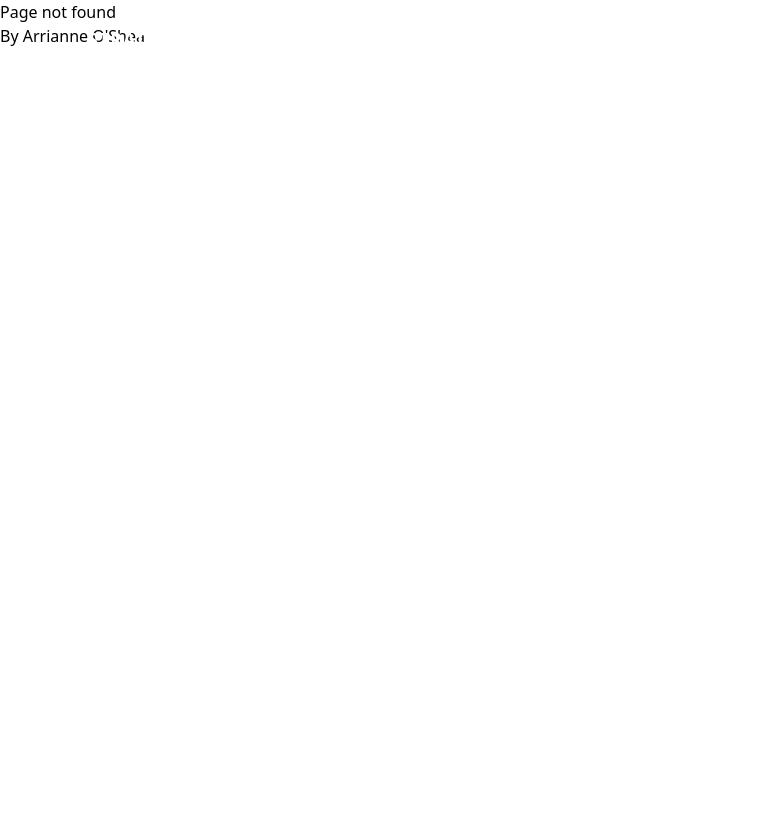
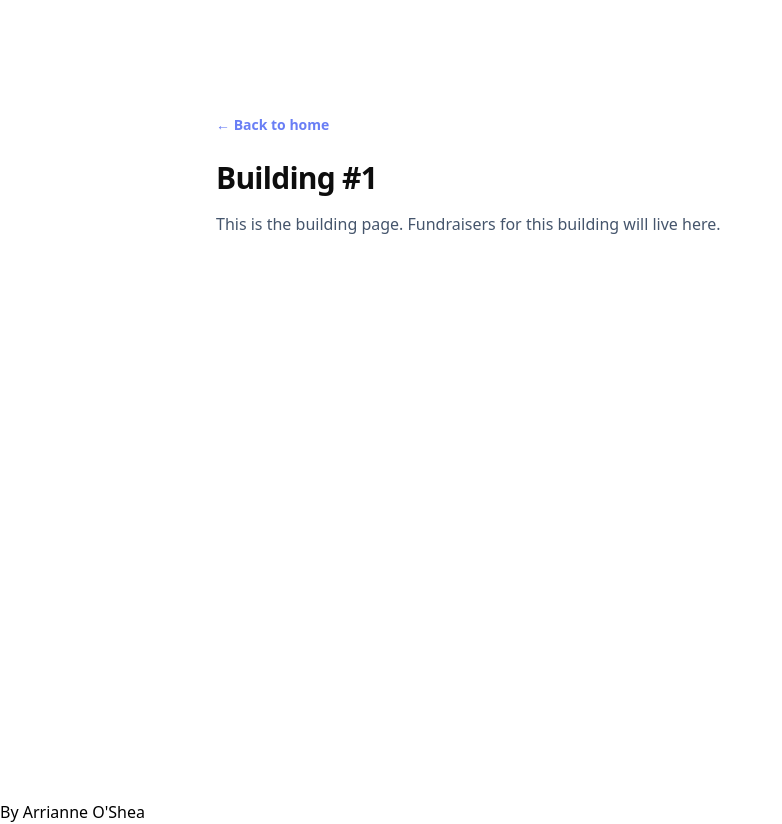
Before and after one commit to arrianne/crowdfunding_frontend, a React (Vite) app: page /buildings/1 in a window 1280 px wide. Before the commit this address had no page. Shown: the whole page, without its empty margins (0-782 px from the left). Before the commit the page ends 800 px from the top, so only its background shows below. Built offline with nearby package versions, Linux system fonts and the light colour scheme.

Commit message:
staring the building page functionality and how that links to the individual fundraiser

```diff
--- /dev/null
+++ b/src/api/get-buildings.js
@@ -0,0 +1,13 @@
+async function getBuildings() {
+  const url = `${import.meta.env.VITE_API_URL}/buildings`;
+
+  const response = await fetch(url);
+
+  if (!response.ok) {
+    throw new Error("Failed to fetch buildings");
+  }
+
+  return await response.json();
+}
+
+export default getBuildings;
--- a/src/components/FundraiserCard.jsx
+++ b/src/components/FundraiserCard.jsx
@@ -1,56 +1,52 @@
 import { Link } from "react-router-dom";
 
-function FundraiserCard({ fundraiserData }) {
+function FundraiserCard({ fundraiserData, building }) {
   const fundraiserLink = `/fundraiser/${fundraiserData.id}`;
+  const buildingLink = `/buildings/${fundraiserData.building}`;
 
   return (
-    <Link
-      to={fundraiserLink}
-      className="group block overflow-hidden rounded-2xl bg-white ring-1 ring-blueDeep/10 shadow-sm transition hover:-translate-y-1 hover:shadow-lg hover:ring-blueBright/25"
-    >
-      {/* Image */}
-      <div className="relative h-44 overflow-hidden bg-blueSky/30">
+    <div className="rounded-2xl border border-slate-200 bg-white p-5 shadow-sm">
+      <Link to={fundraiserLink} className="block">
         <img
           src={fundraiserData.image}
           alt={fundraiserData.title}
-          className="h-full w-full object-cover transition-transform duration-500 group-hover:scale-105"
+          className="h-44 w-full rounded-xl object-cover"
           onError={(e) => {
             e.currentTarget.onerror = null;
             e.currentTarget.src = "/images/placeholder.png";
           }}
         />
-
-        {/* Soft colour wash to match your palette */}
-        <div className="absolute inset-0 bg-gradient-to-t from-blueSky/40 via-transparent to-transparent" />
-
-        {/* Little corner badge */}
-        <div className="absolute left-3 top-3 rounded-full bg-white/80 px-3 py-1 text-xs font-semibold text-blueDeep ring-1 ring-blueDeep/10 backdrop-blur">
-          Community
-        </div>
-      </div>
-
-      {/* Content */}
-      <div className="p-5">
-        <h3 className="text-base font-extrabold leading-snug text-ink line-clamp-2">
+        <h3 className="mt-4 text-lg font-extrabold tracking-tight text-ink">
           {fundraiserData.title}
         </h3>
+        <p className="mt-2 text-sm text-slate-600 line-clamp-2">
+          {fundraiserData.description}
+        </p>
+      </Link>
 
-        <p className="mt-2 text-sm text-blueDeep/80 line-clamp-2">
-          A small chip-in can make a big difference.
-        </p>
+      {/* ✅ Building link */}
+      <div className="mt-4 flex items-center justify-between">
+        <Link
+          to={buildingLink}
+          className="text-sm font-semibold text-blueDeep/80 hover:text-blueDeep transition"
+        >
+          {building?.name
+            ? `Building: ${building.name}`
+            : `Building #${fundraiserData.building}`}{" "}
+          →
+        </Link>
 
-        {/* Footer */}
-        <div className="mt-4 flex items-center justify-between">
-          <span className="inline-flex items-center rounded-full bg-blueBright/10 px-3 py-1 text-xs font-semibold text-blueDeep">
-            View details
-          </span>
-
-          <span className="text-sm font-bold text-pinky group-hover:underline">
-            Chip in →
-          </span>
-        </div>
+        <span
+          className={`text-xs font-semibold px-3 py-1 rounded-full ${
+            fundraiserData.is_open
+              ? "bg-green-100 text-green-700"
+              : "bg-slate-100 text-slate-600"
+          }`}
+        >
+          {fundraiserData.is_open ? "Open" : "Closed"}
+        </span>
       </div>
-    </Link>
+    </div>
   );
 }
 
--- /dev/null
+++ b/src/hooks/use-buildings.js
@@ -0,0 +1,29 @@
+import { useEffect, useState } from "react";
+import getBuildings from "../api/get-buildings";
+
+export default function useBuildings() {
+  const [buildings, setBuildings] = useState([]);
+  const [isLoadingBuildings, setIsLoadingBuildings] = useState(true);
+  const [buildingsError, setBuildingsError] = useState(null);
+
+  useEffect(() => {
+    let isMounted = true;
+
+    getBuildings()
+      .then((data) => {
+        if (isMounted) setBuildings(data);
+      })
+      .catch((err) => {
+        if (isMounted) setBuildingsError(err);
+      })
+      .finally(() => {
+        if (isMounted) setIsLoadingBuildings(false);
+      });
+
+    return () => {
+      isMounted = false;
+    };
+  }, []);
+
+  return { buildings, isLoadingBuildings, buildingsError };
+}
--- a/src/main.jsx
+++ b/src/main.jsx
@@ -7,6 +7,7 @@ import "./index.css";
 
 import HomePage from "./pages/HomePage.jsx";
 import FundraiserPage from "./pages/FundraiserPage.jsx";
+import BuildingPage from "./pages/BuildingPage.jsx";
 import AboutPage from "./pages/AboutPage.jsx";
 import ContactPage from "./pages/ContactPage.jsx";
 import LoginPage from "./pages/LoginPage.jsx";
@@ -27,6 +28,7 @@ const myRouter = createBrowserRouter([
       { path: "/signup", element: <SignupPage /> },
 
       { path: "fundraiser/:id", element: <FundraiserPage /> },
+      { path: "/buildings/:id", element: <BuildingPage /> },
 
       { path: "about", element: <AboutPage /> },
       { path: "contact", element: <ContactPage /> },
--- /dev/null
+++ b/src/pages/BuildingPage.jsx
@@ -0,0 +1,29 @@
+import { useParams, Link } from "react-router-dom";
+
+function BuildingPage() {
+  const { id } = useParams();
+
+  return (
+    <div className="min-h-screen bg-white">
+      <div className="mx-auto max-w-4xl px-6 pt-28 pb-20">
+        <Link
+          to="/"
+          className="text-sm font-semibold text-blueDeep/80 hover:text-blueDeep transition"
+        >
+          ← Back to home
+        </Link>
+
+        <h1 className="mt-6 text-3xl font-extrabold tracking-tight text-ink">
+          Building #{id}
+        </h1>
+
+        <p className="mt-4 text-slate-600">
+          This is the building page. Fundraisers for this building will live
+          here.
+        </p>
+      </div>
+    </div>
+  );
+}
+
+export default BuildingPage;
--- a/src/pages/HomePage.jsx
+++ b/src/pages/HomePage.jsx
@@ -1,9 +1,15 @@
 import useFundraisers from "../hooks/use-fundraisers";
+import useBuildings from "../hooks/use-buildings";
+
 import FundraiserCard from "../components/FundraiserCard";
 
 function HomePage() {
   const { fundraisers } = useFundraisers();
+  const { buildings } = useBuildings();
 
+  const buildingsById = Object.fromEntries(buildings.map((b) => [b.id, b]));
+
+  console.log("Buildings:", buildings);
   return (
     <div className="min-h-screen bg-gradient-to-b from-sky-50 via-white to-white text-slate-900">
       {/* HERO */}
@@ -84,12 +90,17 @@ function HomePage() {
           </div>
 
           <div className="mt-10 grid gap-7 sm:grid-cols-2 lg:grid-cols-3">
-            {fundraisers.map((fundraiserData) => (
-              <FundraiserCard
-                key={fundraiserData.id}
-                fundraiserData={fundraiserData}
-              />
-            ))}
+            {fundraisers.map((fundraiserData) => {
+              const building = buildingsById[fundraiserData.building];
+
+              return (
+                <FundraiserCard
+                  key={fundraiserData.id}
+                  fundraiserData={fundraiserData}
+                  building={building} // ✅ pass the matched building object
+                />
+              );
+            })}
           </div>
         </div>
       </section>
```
